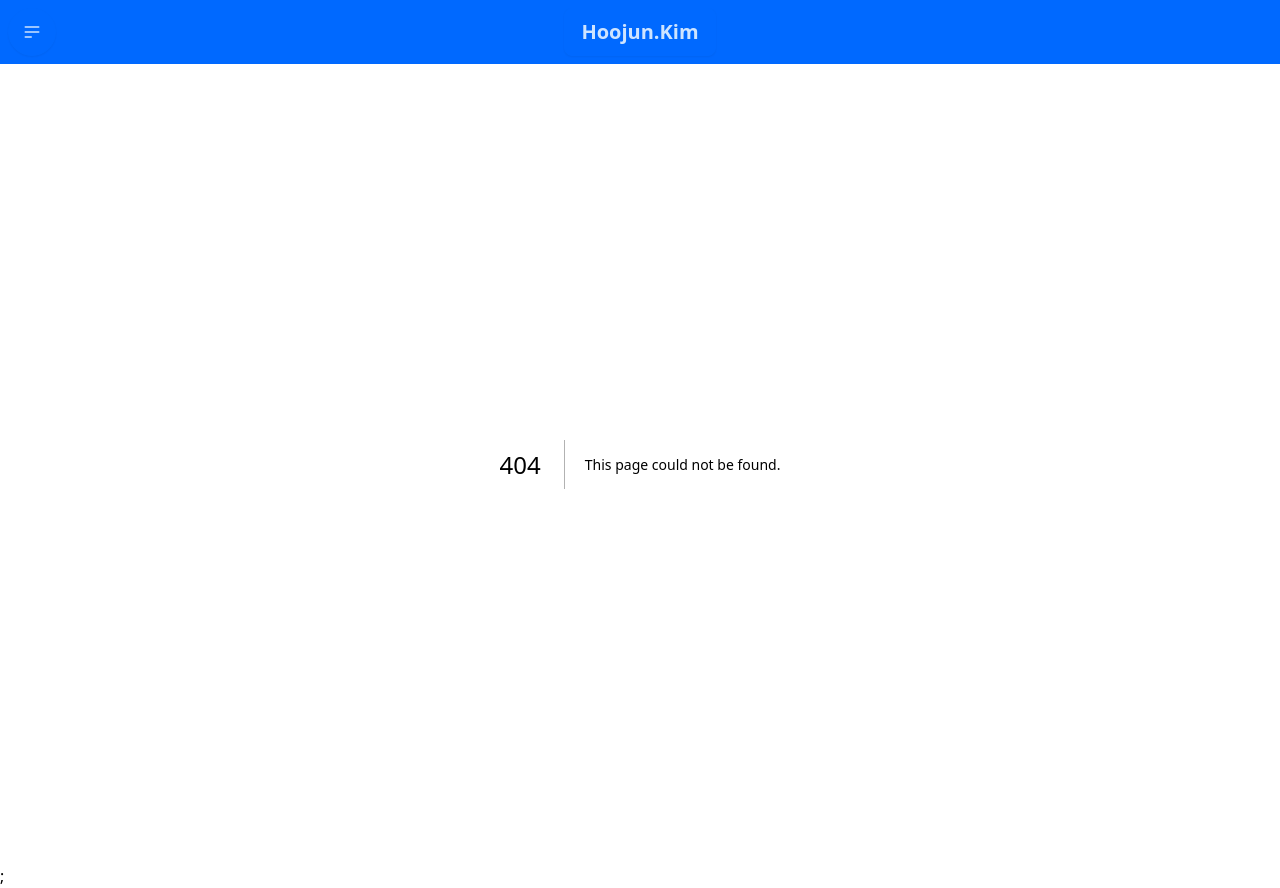
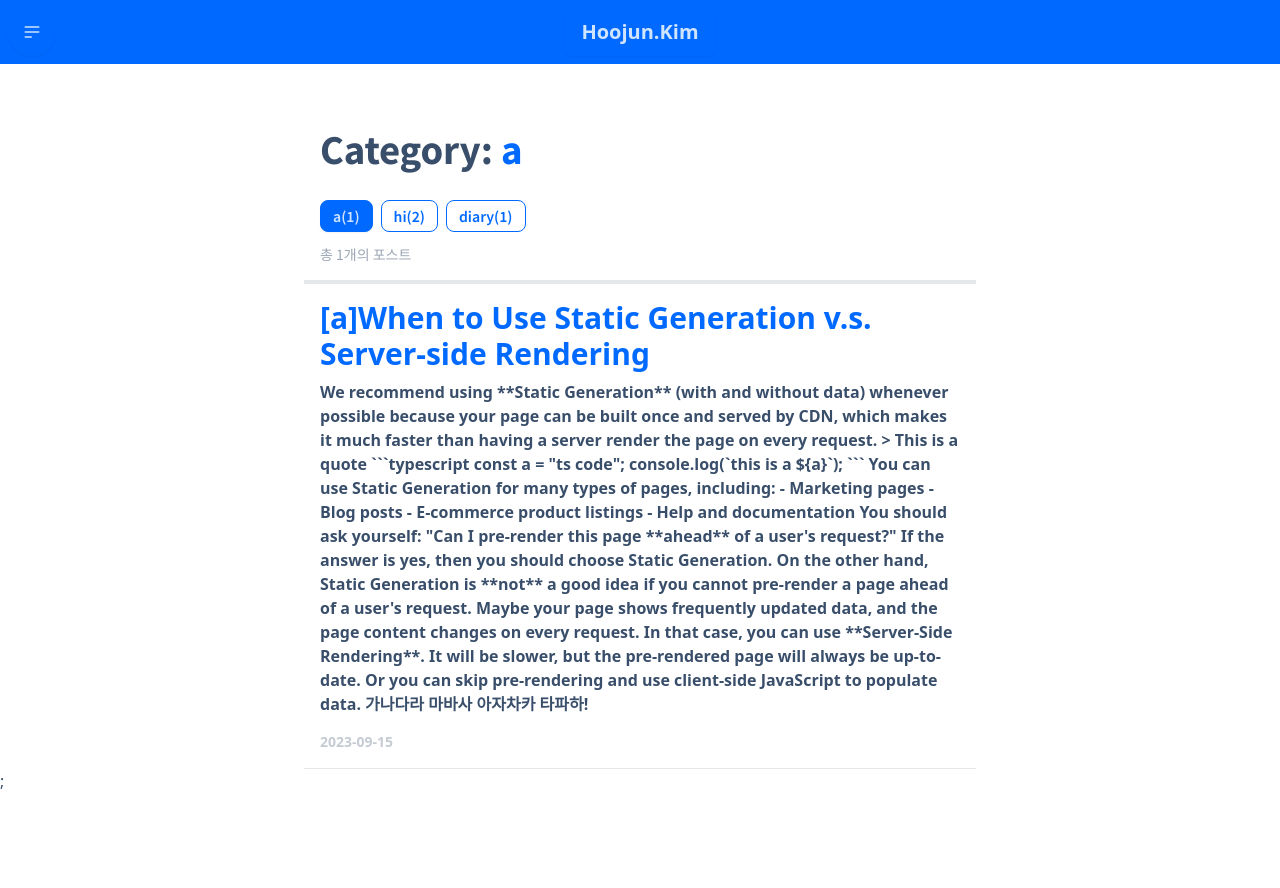
Before and after one commit to jindun619/hoojun-blog-v2, a Next.js app: page /category/a in a window 1280 px wide. Before the commit this address had no page. After the commit the page ends 800 px from the top, so only its background shows below. Built offline with nearby package versions, Linux system fonts and the light colour scheme.

Commit message:
tag&category

```diff
--- /dev/null
+++ b/posts/pre-rendering2.md
@@ -0,0 +1,11 @@
+---
+slug: "/4"
+date: "2023-09-15"
+title: "title1"
+tags: [""]
+category: "hi"
+references: []
+featuredImage: "./fi2.png"
+---
+
+This is the second version of pre-rendering post
--- a/src/components/Card.tsx
+++ b/src/components/Card.tsx
@@ -25,11 +25,15 @@ export function Card({
     setIsMounted(true);
   }, []);
 
-  const showTags = tags.map((tagName) => (
-    <Link key={tagName} href={`/tag=${tagName}`}>
-      <TagBtn name={tagName} />
-    </Link>
-  ));
+  const showTags = tags.map((tagName) => {
+    if (tagName) {
+      return (
+        <Link key={tagName} href={`/tag/${tagName}`}>
+          <TagBtn name={tagName} />
+        </Link>
+      );
+    }
+  });
 
   if (isMounted) {
     return (
--- a/src/components/CardsArea.tsx
+++ b/src/components/CardsArea.tsx
@@ -15,15 +15,15 @@ export function CardsArea({ data }: { data: PostProps[] }) {
 
   return (
     <div className="mt-4 border-t-4 opacity-0 fadeInTransition">
-      {data.map((node) => (
+      {data.map((it, idx) => (
         <Card
-          key={node.frontmatter.title}
-          category={node.frontmatter.category}
-          title={node.frontmatter.title}
-          content={node.content} //excerpt
-          date={node.frontmatter.date}
-          tags={node.frontmatter.tags}
-          slug={node.frontmatter.slug}
+          key={idx}
+          category={it.frontmatter.category}
+          title={it.frontmatter.title}
+          content={it.content} //excerpt
+          date={it.frontmatter.date}
+          tags={it.frontmatter.tags}
+          slug={it.frontmatter.slug}
         />
       ))}
     </div>
--- a/src/components/CategoryBtn.tsx
+++ b/src/components/CategoryBtn.tsx
@@ -1,6 +1,6 @@
 interface CategoryBtnProps {
   name: string;
-  isActive: boolean;
+  isActive?: boolean;
   isOutlined?: boolean;
 }
 export function CategoryBtn({ name, isActive, isOutlined }: CategoryBtnProps) {
--- /dev/null
+++ b/src/pages/category/[categoryName].tsx
@@ -0,0 +1,95 @@
+import * as React from "react";
+import Link from "next/link";
+import { GetStaticProps, GetStaticPaths } from "next";
+
+import { CardsArea } from "@/components/CardsArea";
+import { CategoryBtn } from "@/components/CategoryBtn";
+
+import { getSortedPostsData } from "../../../lib/posts";
+
+import { PostProps } from "../../../types/types";
+
+export default function CategoryPage({
+  selectedCategory,
+  allPostsData,
+}: {
+  selectedCategory: string;
+  allPostsData: PostProps[];
+}) {
+  const selectedPostsData = allPostsData.filter((post) => {
+    return post.frontmatter.category === selectedCategory;
+  });
+  const allCategories = [...new Set(allPostsData.map((item) => item.frontmatter.category))]
+  const showCategories = allCategories.map((it, idx) => {
+    var count = 0
+    allPostsData.map((post) => {
+      if(post.frontmatter.category === it) {
+        count++
+      }
+    })
+
+    return (
+      <Link
+        key={idx}
+        href={`/category/${it}`}
+        style={{ textDecoration: "none" }}>
+        <CategoryBtn name={`${it}(${count})`} isOutlined={it !== selectedCategory} />
+      </Link>
+    )
+  })
+
+  return (
+    //   <Seo
+    //     title={category}
+    //     description={category}
+    //     url={`/category=${category}`}
+    //   />
+    <div className="max-w-2xl pt-16 mx-auto">
+      <article className="prose">
+        <h1 className="ml-4">
+          Category:{" "}
+          <span className="text-primary">{selectedCategory}</span>
+        </h1>
+        <div className="flex flex-wrap gap-2 ml-4">{showCategories}</div>
+        <figcaption className="ml-4">{`총 ${selectedPostsData.length}개의 포스트`}</figcaption>
+      </article>
+      <CardsArea data={selectedPostsData} />
+    </div>
+  );
+}
+
+export const getStaticProps: GetStaticProps = async (context) => {
+  const { params } = context;
+  const categoryName = params?.categoryName;
+  const allPostsData = getSortedPostsData();
+  return {
+    props: {
+      selectedCategory: categoryName,
+      allPostsData,
+    },
+  };
+};
+
+
+interface CategoryListProps {
+  params: {
+    categoryName: string;
+  };
+}
+export const getStaticPaths = (async () => {
+  const allPostsData = getSortedPostsData();
+  const allCategories = [...new Set(allPostsData.map((item) => item.frontmatter.category))]
+  const categoryList: CategoryListProps[] = [];
+  allCategories.map((post) => {
+    categoryList.push({
+      params: {
+        categoryName: post
+      },
+    });
+  });
+
+  return {
+    paths: categoryList,
+    fallback: true, // false or "blocking"
+  };
+}) satisfies GetStaticPaths;
--- a/src/pages/post/[postId].tsx
+++ b/src/pages/post/[postId].tsx
@@ -19,6 +19,7 @@ import { PostProps } from "../../../types/types";
 
 export default function PostPage({ postData }: { postData: PostProps }) {
   const [html, setHtml] = useState<string>("");
+  const [imgValid, setImgValid] = useState<boolean>(true);
 
   useEffect(() => {
     (async () => {
@@ -77,14 +78,21 @@ export default function PostPage({ postData }: { postData: PostProps }) {
             <div>{showTags}</div>
           </header>
           {/* Featured Image */}
+          {imgValid ? (
             <div className="relative h-80 mb-10">
               <Image
                 src={featuredImageUrl}
                 alt="featuredImage"
                 fill={true}
                 style={{ borderRadius: "20px" }}
+                onError={() => {
+                  setImgValid(false);
+                }}
               />
             </div>
+          ) : (
+            ""
+          )}
           <div
             dangerouslySetInnerHTML={{ __html: html }}
             className="mdSyntax pb-8 border-b-2"
--- /dev/null
+++ b/src/pages/tag/[tagName].tsx
@@ -0,0 +1,104 @@
+import * as React from "react";
+import Link from "next/link";
+import { GetStaticProps, GetStaticPaths } from "next";
+
+import { CardsArea } from "@/components/CardsArea";
+import { TagBtn } from "@/components/TagBtn";
+
+import { getSortedPostsData } from "../../../lib/posts";
+
+import { PostProps } from "../../../types/types";
+
+export default function TagPage({
+  selectedTag,
+  allPostsData,
+}: {
+  selectedTag: string;
+  allPostsData: PostProps[];
+}) {
+  const selectedPostsData = allPostsData.filter((post) => {
+    return post.frontmatter.tags.includes(selectedTag);
+  });
+  const tagsSet = new Set<string>();
+  allPostsData.forEach((item) => {
+    item.frontmatter.tags.forEach((tag: string) => {
+      if (tag) {
+        tagsSet.add(tag);
+      }
+    });
+  });
+  const allTags = [...tagsSet];
+  const showTags = allTags.map((it, idx) => {
+    var count = 0;
+    allPostsData.map((post) => {
+      if (post.frontmatter.tags.includes(it)) {
+        count++;
+      }
+    });
+
+    return (
+      <Link key={idx} href={`/tag/${it}`} style={{ textDecoration: "none" }}>
+        <TagBtn name={`${it}(${count})`} isActive={it === selectedTag} />
+      </Link>
+    );
+  });
+
+  return (
+    //   <Seo
+    //     title={category}
+    //     description={category}
+    //     url={`/category=${category}`}
+    //   />
+    <div className="max-w-2xl pt-16 mx-auto">
+      <article className="prose">
+        <h1 className="ml-4"># {selectedTag}</h1>
+        <div className="flex flex-wrap gap-2 ml-4">{showTags}</div>
+        <figcaption className="ml-4">{`총 ${selectedPostsData.length}개의 포스트`}</figcaption>
+      </article>
+      <CardsArea data={selectedPostsData} />
+    </div>
+  );
+}
+
+export const getStaticProps: GetStaticProps = async (context) => {
+  const { params } = context;
+  const tagName = params?.tagName;
+  const allPostsData = getSortedPostsData();
+  return {
+    props: {
+      selectedTag: tagName,
+      allPostsData,
+    },
+  };
+};
+
+interface tagListProps {
+  params: {
+    tagName: string;
+  };
+}
+export const getStaticPaths = (async () => {
+  const allPostsData = getSortedPostsData();
+  const tagsSet = new Set<string>();
+  allPostsData.forEach((item) => {
+    item.frontmatter.tags.forEach((tag: string) => {
+      if (tag) {
+        tagsSet.add(tag);
+      }
+    });
+  });
+  const allTags = [...tagsSet];
+  const tagList: tagListProps[] = [];
+  allTags.map((post) => {
+    tagList.push({
+      params: {
+        tagName: post,
+      },
+    });
+  });
+
+  return {
+    paths: tagList,
+    fallback: true, // false or "blocking"
+  };
+}) satisfies GetStaticPaths;
```
Lines whose indentation alone changed are shown as unchanged.
